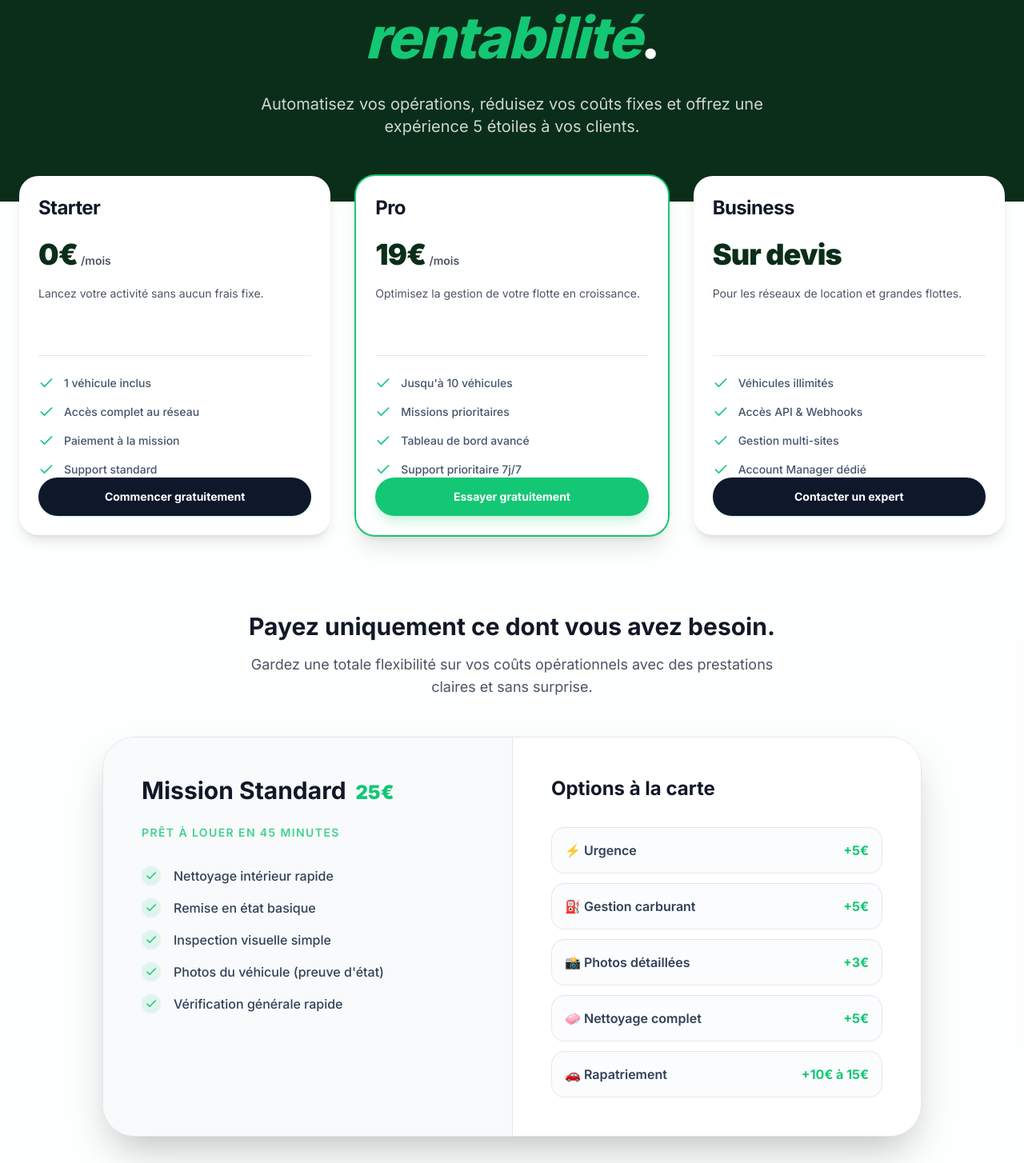
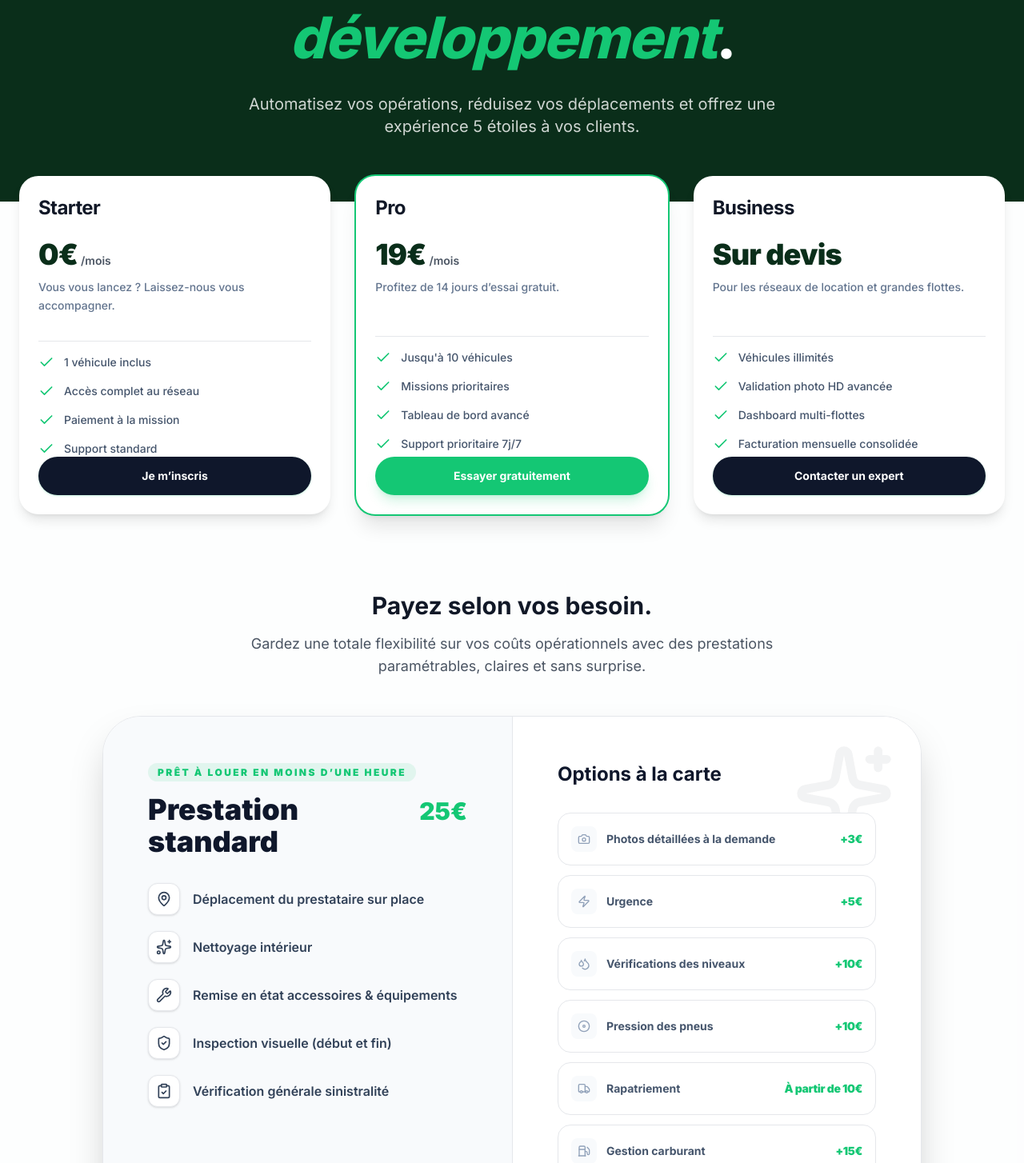
Before and after one commit to CharlyBraunn/next2you-care, a Next.js app: page /pricing in a window 1280 px wide. Shown: the part 216-1670 px from the top of the page at 80% size. Built offline with nearby package versions, Linux system fonts and the light colour scheme.

Commit message:
Phase 10: marketing refinements - wheel animation, enhanced mockups, pricing overhaul, Cal.com

```diff
--- a/src/app/(marketing)/owners/page.tsx
+++ b/src/app/(marketing)/owners/page.tsx
@@ -17,7 +17,7 @@ export default function OwnersPage() {
           </p>
           <div className="pt-8 flex flex-col sm:flex-row justify-center gap-4">
             <Button size="lg" className="h-14 px-8 text-lg rounded-full bg-[#14C774] text-white hover:bg-[#26D885] border-none shadow-[0_0_30px_rgba(20,199,116,0.3)]" asChild>
-              <Link href="/signup">Essayer gratuitement</Link>
+              <Link href="/signup">Je m’inscris</Link>
             </Button>
             <Button size="lg" variant="outline" className="h-14 px-8 text-lg rounded-full border-white/20 hover:bg-white/10 text-white bg-transparent" asChild>
               <Link href="/pricing">Voir les tarifs</Link>
@@ -39,28 +39,42 @@ export default function OwnersPage() {
                     <div className="w-20 h-2 bg-slate-300 rounded-full"></div>
                     <div className="w-4 h-4 bg-primary/20 rounded-full"></div>
                   </div>
-                  <div className="space-y-2 pt-2">
-                    <div className="text-[10px] font-bold text-slate-400 uppercase tracking-wider">Configuration Mission</div>
-                    <div className="flex gap-2">
-                      <div className="flex-1 h-12 bg-primary/10 rounded-xl border border-primary/20 flex flex-col justify-center items-center p-2">
-                        <div className="w-4 h-4 rounded bg-primary/20 mb-1"></div>
-                        <div className="w-8 h-1 bg-primary/40 rounded-full"></div>
+                  <div className="space-y-3 pt-2">
+                    <div className="text-[10px] font-bold text-slate-400 uppercase tracking-wider">Services sélectionnés</div>
+                    <div className="space-y-2">
+                      <div className="flex items-center justify-between p-2 bg-primary/5 border border-primary/10 rounded-lg">
+                        <div className="flex items-center gap-2">
+                          <div className="w-5 h-5 bg-primary/10 rounded flex items-center justify-center">
+                            <CheckCircle className="w-3 h-3 text-primary" />
+                          </div>
+                          <span className="text-[10px] font-semibold text-slate-700">Nettoyage</span>
+                        </div>
+                        <div className="w-6 h-3 bg-primary rounded-full relative"><div className="absolute right-0.5 top-0.5 w-2 h-2 bg-white rounded-full"></div></div>
                       </div>
-                      <div className="flex-1 h-12 bg-muted rounded-xl border border-border flex flex-col justify-center items-center p-2">
-                        <div className="w-4 h-4 rounded bg-slate-200 mb-1"></div>
-                        <div className="w-8 h-1 bg-slate-300 rounded-full"></div>
+                      <div className="flex items-center justify-between p-2 bg-primary/5 border border-primary/10 rounded-lg">
+                        <div className="flex items-center gap-2">
+                          <div className="w-5 h-5 bg-primary/10 rounded flex items-center justify-center">
+                            <CheckCircle className="w-3 h-3 text-primary" />
+                          </div>
+                          <span className="text-[10px] font-semibold text-slate-700">Plein Carburant</span>
+                        </div>
+                        <div className="w-6 h-3 bg-primary rounded-full relative"><div className="absolute right-0.5 top-0.5 w-2 h-2 bg-white rounded-full"></div></div>
                       </div>
-                      <div className="flex-1 h-12 bg-muted rounded-xl border border-border flex flex-col justify-center items-center p-2">
-                        <div className="w-4 h-4 rounded bg-slate-200 mb-1"></div>
-                        <div className="w-8 h-1 bg-slate-300 rounded-full"></div>
+                      <div className="flex items-center justify-between p-2 bg-slate-50 border border-slate-100 rounded-lg opacity-60">
+                        <div className="flex items-center gap-2">
+                          <div className="w-5 h-5 bg-slate-200 rounded flex items-center justify-center">
+                          </div>
+                          <span className="text-[10px] font-semibold text-slate-400">Rapatriement</span>
+                        </div>
+                        <div className="w-6 h-3 bg-slate-200 rounded-full relative"><div className="absolute left-0.5 top-0.5 w-2 h-2 bg-white rounded-full"></div></div>
                       </div>
                     </div>
                   </div>
-                  <div className="w-full h-32 bg-slate-50 rounded-xl border border-border flex flex-col p-4 gap-2">
+                  <div className="w-full h-24 bg-slate-50 rounded-xl border border-border flex flex-col p-4 gap-2">
                     <div className="w-full h-3 bg-slate-200 rounded-full"></div>
                     <div className="w-3/4 h-3 bg-slate-100 rounded-full"></div>
-                    <div className="mt-auto w-full h-10 bg-primary rounded-xl flex items-center justify-center">
-                      <div className="w-20 h-2 bg-white/30 rounded-full"></div>
+                    <div className="mt-auto w-full h-10 bg-primary rounded-xl flex items-center justify-center shadow-lg shadow-primary/20">
+                      <div className="w-20 h-2 bg-white rounded-full"></div>
                     </div>
                   </div>
                 </div>
@@ -85,22 +99,27 @@ export default function OwnersPage() {
 
               <div className="relative z-10 w-full aspect-[9/16] max-w-[280px] bg-white rounded-[2.5rem] shadow-2xl border-8 border-slate-900 overflow-hidden flex flex-col p-4 group-hover:-rotate-3 transition-transform duration-700">
                 <div className="w-16 h-1 bg-slate-200 rounded-full mx-auto mb-6"></div>
-                <div className="flex-1 bg-slate-100 rounded-xl relative overflow-hidden flex flex-col">
-                  <div className="absolute inset-0 bg-gradient-to-b from-transparent to-black/40"></div>
-                  <div className="absolute top-4 left-4 w-12 h-12 rounded-full border-4 border-white/50 flex items-center justify-center">
+                <div className="flex-1 bg-slate-100 rounded-xl relative overflow-hidden flex flex-col group/img">
+                  <div className="absolute inset-0 bg-cover bg-center transition-transform group-hover/img:scale-110" style={{ backgroundImage: `url('https://images.unsplash.com/photo-1542281286-9e0a16bb7366?auto=format&fit=crop&q=80')` }}></div>
+                  <div className="absolute inset-0 bg-gradient-to-t from-black/60 to-transparent"></div>
+                  <div className="absolute top-4 left-4 w-12 h-12 rounded-full border-4 border-white/50 flex items-center justify-center backdrop-blur-sm">
                     <div className="w-2 h-2 rounded-full bg-red-500 animate-pulse"></div>
                   </div>
                   <div className="mt-auto p-4 space-y-2 relative z-10">
-                    <div className="w-20 h-2 bg-white/80 rounded-full"></div>
-                    <div className="w-full h-1 bg-white/40 rounded-full overflow-hidden">
-                      <div className="w-2/3 h-full bg-primary"></div>
+                    <div className="text-[10px] font-bold text-white uppercase tracking-wider mb-1">Peugeot 208 • DE643DS</div>
+                    <div className="flex justify-between items-center text-[8px] text-white/70">
+                      <span>23 Mars 2026</span>
+                      <span className="bg-primary/80 border border-primary/20 px-1.5 py-0.5 rounded uppercase">Certifié</span>
+                    </div>
+                    <div className="w-full h-1 bg-white/30 rounded-full overflow-hidden">
+                      <div className="w-full h-full bg-primary animate-[shimmer_2s_infinite]"></div>
                     </div>
                   </div>
                 </div>
                 <div className="h-16 mt-4 grid grid-cols-3 gap-2">
-                  <div className="rounded-lg bg-slate-100 border border-slate-200 flex items-center justify-center"><div className="w-4 h-4 rounded bg-slate-300"></div></div>
-                  <div className="rounded-lg bg-slate-900 flex items-center justify-center shadow-lg"><div className="w-6 h-6 rounded-full bg-primary/40 flex items-center justify-center"><div className="w-2 h-2 rounded-full bg-primary"></div></div></div>
-                  <div className="rounded-lg bg-slate-100 border border-slate-200 flex items-center justify-center"><div className="w-4 h-4 rounded bg-slate-300"></div></div>
+                  <div className="rounded-lg bg-slate-50 border border-slate-100 flex items-center justify-center"><div className="w-4 h-4 rounded bg-slate-200"></div></div>
+                  <div className="rounded-lg bg-slate-900 flex items-center justify-center shadow-lg"><div className="w-6 h-6 rounded-full bg-primary/20 flex items-center justify-center p-1"><CheckCircle className="w-4 h-4 text-primary" /></div></div>
+                  <div className="rounded-lg bg-slate-50 border border-slate-100 flex items-center justify-center"><div className="w-4 h-4 rounded bg-slate-200"></div></div>
                 </div>
               </div>
             </div>
@@ -123,7 +142,7 @@ export default function OwnersPage() {
         <div className="container mx-auto px-6">
           <Card className="bg-[#14C774] text-white p-12 rounded-[2.5rem] flex flex-col items-center text-center space-y-8 border-none shadow-2xl overflow-hidden relative">
             <div className="absolute top-0 right-0 w-64 h-64 bg-white/10 rounded-full blur-3xl -mr-32 -mt-32"></div>
-            <h2 className="text-3xl md:text-5xl font-bold max-w-2xl relative z-10">Prêt à optimiser votre temps ?</h2>
+            <h2 className="text-3xl md:text-5xl font-bold relative z-10 whitespace-nowrap">Prêt à optimiser votre temps ?</h2>
             <p className="text-white/80 max-w-xl text-lg relative z-10">Rejoignez les loueurs qui font confiance à NEXT2YOU Care pour la gestion de leur flotte.</p>
             <Button variant="secondary" size="lg" className="bg-white text-[#14C774] hover:bg-white/90 rounded-full h-14 px-10 text-lg font-bold relative z-10" asChild>
               <Link href="/signup">Demander une démo</Link>
--- a/src/app/(marketing)/pricing/page.tsx
+++ b/src/app/(marketing)/pricing/page.tsx
@@ -1,27 +1,27 @@
 import Link from "next/link"
 import { Button } from "@/components/ui/Button"
 import { Card, CardContent, CardFooter, CardHeader, CardTitle, CardDescription } from "@/components/ui/Card"
-import { Check } from "lucide-react"
+import { Check, MapPin, Sparkles, Wrench, ShieldCheck, ClipboardCheck, Camera, Zap, Droplets, Disc, Truck, Fuel, Waves } from "lucide-react"
 
 export default function PricingPage() {
   const tiers = [
     {
       name: "Starter",
       price: "0€",
-      description: "Lancez votre activité sans aucun frais fixe.",
+      description: "Vous vous lancez ? Laissez-nous vous accompagner.",
       features: [
         "1 véhicule inclus",
         "Accès complet au réseau",
         "Paiement à la mission",
         "Support standard",
       ],
-      cta: "Commencer gratuitement",
+      cta: "Je m’inscris",
       highlight: false,
     },
     {
       name: "Pro",
       price: "19€",
-      description: "Optimisez la gestion de votre flotte en croissance.",
+      description: "Profitez de 14 jours d’essai gratuit.",
       features: [
         "Jusqu'à 10 véhicules",
         "Missions prioritaires",
@@ -37,9 +37,9 @@ export default function PricingPage() {
       description: "Pour les réseaux de location et grandes flottes.",
       features: [
         "Véhicules illimités",
-        "Accès API & Webhooks",
-        "Gestion multi-sites",
-        "Account Manager dédié",
+        "Validation photo HD avancée",
+        "Dashboard multi-flottes",
+        "Facturation mensuelle consolidée",
       ],
       cta: "Contacter un expert",
       highlight: false,
@@ -47,30 +47,32 @@ export default function PricingPage() {
   ]
 
   const missionIncludes = [
-    "Nettoyage intérieur rapide",
-    "Remise en état basique",
-    "Inspection visuelle simple",
-    "Photos du véhicule (preuve d'état)",
-    "Vérification générale rapide"
+    { name: "Déplacement du prestataire sur place", icon: MapPin },
+    { name: "Nettoyage intérieur", icon: Sparkles },
+    { name: "Remise en état accessoires & équipements", icon: Wrench },
+    { name: "Inspection visuelle (début et fin)", icon: ShieldCheck },
+    { name: "Vérification générale sinistralité", icon: ClipboardCheck }
   ]
 
   const upsells = [
-    { name: "⚡ Urgence", price: "+5€" },
-    { name: "⛽ Gestion carburant", price: "+5€" },
-    { name: "📸 Photos détaillées", price: "+3€" },
-    { name: "🧼 Nettoyage complet", price: "+5€" },
-    { name: "🚗 Rapatriement", price: "+10€ à 15€" },
+    { name: "Photos détaillées à la demande", price: "+3€", icon: Camera },
+    { name: "Urgence", price: "+5€", icon: Zap },
+    { name: "Vérifications des niveaux", price: "+10€", icon: Droplets },
+    { name: "Pression des pneus", price: "+10€", icon: Disc },
+    { name: "Rapatriement", price: "À partir de 10€", icon: Truck },
+    { name: "Gestion carburant", price: "+15€", icon: Fuel },
+    { name: "Nettoyage extérieur", price: "+15€", icon: Waves },
   ]
 
   return (
     <div className="flex flex-col w-full">
-      <section className="pt-24 pb-12 lg:pt-32 lg:pb-20 bg-[#0A2E1A] text-white">
+      <section id="hero" className="pt-24 pb-12 lg:pt-32 lg:pb-20 bg-[#0A2E1A] text-white">
         <div className="container mx-auto px-6 text-center max-w-4xl space-y-6">
           <h1 className="text-4xl lg:text-7xl font-extrabold tracking-tight leading-tight">
-            Accélérez votre <span className="text-primary italic">rentabilité</span>.
+            Optimisez votre <span className="text-primary italic">développement</span>.
           </h1>
           <p className="text-xl text-white/80 max-w-2xl mx-auto">
-            Automatisez vos opérations, réduisez vos coûts fixes et offrez une expérience 5 étoiles à vos clients.
+            Automatisez vos opérations, réduisez vos déplacements et offrez une expérience 5 étoiles à vos clients.
           </p>
         </div>
       </section>
@@ -80,18 +82,18 @@ export default function PricingPage() {
           <div className="grid grid-cols-1 md:grid-cols-3 gap-8 -mt-20 relative z-10">
             {tiers.map((tier, i) => (
               <Card key={i} className={`flex flex-col p-6 transition-all duration-300 hover:scale-[1.02] hover:shadow-2xl border-none ${tier.highlight ? 'bg-white shadow-xl ring-2 ring-primary' : 'bg-white shadow-lg'}`}>
-                <CardHeader className="p-0 mb-6">
+                <CardHeader className="p-0 mb-4">
                   <CardTitle className="text-2xl font-bold">{tier.name}</CardTitle>
                   <div className="mt-4 flex items-baseline gap-1">
                     <span className="text-4xl font-black tracking-tight text-[#0A2E1A]">{tier.price}</span>
                     {tier.price !== "Sur devis" && <span className="text-sm font-semibold text-muted-foreground">/mois</span>}
                   </div>
-                  <CardDescription className="mt-3 text-sm leading-relaxed min-h-[40px]">
+                  <CardDescription className="mt-1 text-sm leading-relaxed min-h-[40px] text-slate-500 font-medium">
                     {tier.description}
                   </CardDescription>
                 </CardHeader>
                 <CardContent className="flex-1 p-0">
-                  <div className="w-full h-px bg-border my-6"></div>
+                  <div className="w-full h-px bg-border my-4"></div>
                   <ul className="space-y-4">
                     {tier.features.map((feature, idx) => (
                       <li key={idx} className="flex items-start gap-3 text-sm">
@@ -101,7 +103,7 @@ export default function PricingPage() {
                     ))}
                   </ul>
                 </CardContent>
-                <CardFooter className="pt-10 p-0">
+                <CardFooter className="pt-12 p-0">
                   <Button className={`w-full h-12 rounded-full font-bold transition-all ${tier.highlight ? 'bg-primary text-white hover:bg-primary/90 shadow-lg shadow-primary/20' : 'bg-slate-900 text-white hover:bg-slate-800'}`} asChild>
                     <Link href="/signup">{tier.cta}</Link>
                   </Button>
@@ -112,42 +114,56 @@ export default function PricingPage() {
 
           <div className="mt-24 max-w-5xl mx-auto">
             <div className="text-center space-y-4 mb-12">
-              <h2 className="text-3xl font-bold">Payez uniquement ce dont vous avez besoin.</h2>
+              <h2 className="text-3xl font-bold">Payez selon vos besoin.</h2>
               <p className="text-lg text-muted-foreground max-w-2xl mx-auto">
-                Gardez une totale flexibilité sur vos coûts opérationnels avec des prestations claires et sans surprise.
+                Gardez une totale flexibilité sur vos coûts opérationnels avec des prestations paramétrables, claires et sans surprise.
               </p>
             </div>
 
-            <div className="grid grid-cols-1 lg:grid-cols-2 gap-0 rounded-[2.5rem] overflow-hidden border border-border shadow-2xl bg-white">
-              <div className="p-10 lg:p-12 space-y-6 bg-slate-50">
-                <div className="flex items-baseline gap-3">
-                  <h3 className="text-3xl font-bold">Mission Standard</h3>
-                  <span className="text-2xl text-primary font-black">25€</span>
+            <div className="grid grid-cols-1 lg:grid-cols-2 gap-0 rounded-[3rem] overflow-hidden border border-border shadow-2xl bg-white">
+              <div className="p-10 lg:p-14 space-y-8 bg-slate-50">
+                <div className="space-y-2">
+                  <span className="text-xs font-black text-primary uppercase tracking-[0.2em] bg-primary/10 px-3 py-1 rounded-full">
+                    PRÊT À LOUER EN MOINS D’UNE HEURE
+                  </span>
+                  <div className="flex items-baseline gap-4 pt-4">
+                    <h3 className="text-4xl font-black text-slate-900">Prestation standard</h3>
+                    <span className="text-3xl text-primary font-black">25€</span>
+                  </div>
                 </div>
-                <p className="text-sm font-semibold text-primary/80 uppercase tracking-widest">
-                  Prêt à louer en 45 minutes
-                </p>
-                <ul className="space-y-4 mt-8">
+
+                <ul className="space-y-5 mt-8">
                   {missionIncludes.map((item, idx) => (
-                    <li key={idx} className="flex items-center gap-4 text-slate-700 font-medium">
-                      <div className="w-6 h-6 rounded-full bg-primary/10 flex items-center justify-center shrink-0">
-                        <Check className="w-4 h-4 text-primary" />
+                    <li key={idx} className="flex items-center gap-4 text-slate-700 font-semibold group">
+                      <div className="w-10 h-10 rounded-xl bg-white shadow-sm border border-slate-100 flex items-center justify-center shrink-0 group-hover:text-primary group-hover:border-primary/30 transition-colors">
+                        <item.icon className="w-5 h-5" />
                       </div>
-                      <span>{item}</span>
+                      <span>{item.name}</span>
                     </li>
                   ))}
                 </ul>
               </div>
 
-              <div className="p-10 lg:p-12 space-y-8 bg-white border-t lg:border-t-0 lg:border-l border-border">
-                <h3 className="text-2xl font-bold">Options à la carte</h3>
-                <div className="grid grid-cols-1 gap-3">
+              <div className="p-10 lg:p-14 space-y-8 bg-white border-t lg:border-t-0 lg:border-l border-border relative">
+                <div className="absolute top-0 right-0 p-8 opacity-5">
+                  <Sparkles className="w-32 h-32" />
+                </div>
+                <h3 className="text-2xl font-bold text-slate-900">Options à la carte</h3>
+                <div className="grid grid-cols-1 gap-3 relative z-10">
                   {upsells.map((option, idx) => (
-                    <div key={idx} className="flex items-center justify-between p-4 rounded-2xl border border-slate-100 bg-slate-50/50 hover:border-primary/20 hover:bg-white transition-all group">
-                      <span className="font-semibold text-slate-700">{option.name}</span>
-                      <span className="font-bold text-primary group-hover:scale-110 transition-transform">{option.price}</span>
+                    <div key={idx} className="flex items-center justify-between p-4 rounded-2xl border border-slate-100 bg-white hover:border-primary/20 hover:shadow-md transition-all group">
+                      <div className="flex items-center gap-3">
+                        <div className="w-8 h-8 rounded-lg bg-slate-50 flex items-center justify-center text-slate-400 group-hover:text-primary transition-colors">
+                          <option.icon className="w-4 h-4" />
+                        </div>
+                        <span className="font-bold text-slate-600 text-sm">{option.name}</span>
+                      </div>
+                      <span className="font-black text-primary text-sm tracking-tight">{option.price}</span>
                     </div>
                   ))}
+                  <div className="p-4 text-center border-2 border-dashed border-slate-100 rounded-2xl">
+                    <p className="text-xs font-bold text-slate-400">+ demandes sur mesure selon les besoins</p>
+                  </div>
                 </div>
               </div>
             </div>
```
Also changed, not shown: src/app/(marketing)/page.tsx (+7 -1 lines), src/app/layout.tsx (+6 -1 lines).
